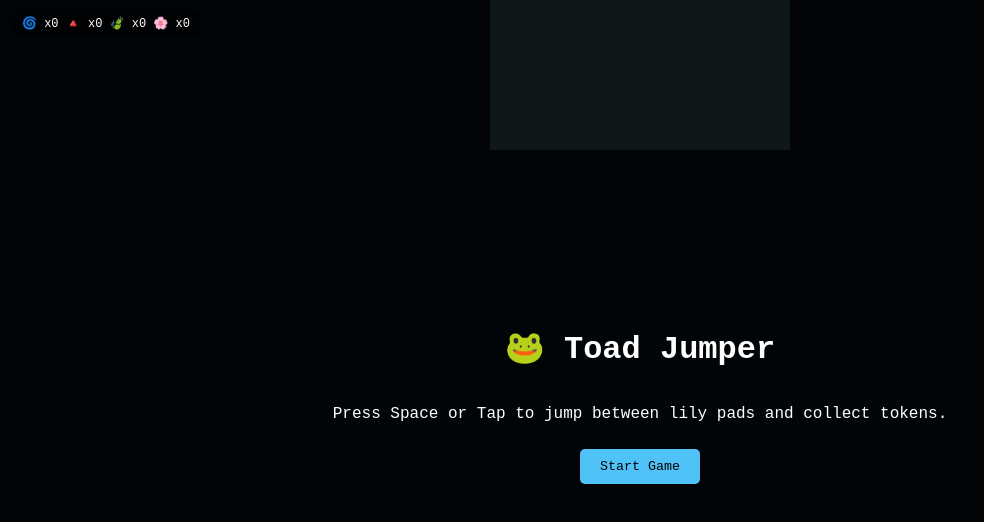
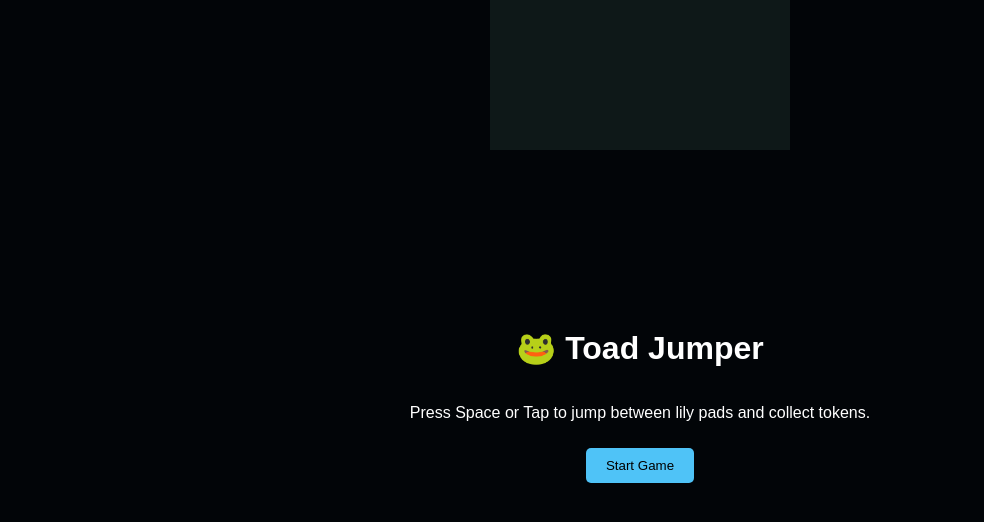
Before and after one commit to jarno3636/Toad-Jumpers, a plain HTML site: page index.html in a window 1280 px wide. Shown: the whole page, without its empty margins (0-984 px from the left). Drawn offline with Linux system fonts and the light colour scheme.

Commit message:
Add files via upload

```diff
--- a/index.html
+++ b/index.html
@@ -7,17 +7,14 @@
   <link rel="stylesheet" href="style.css" />
 </head>
 <body>
-  <!-- START SCREEN -->
   <div id="startScreen" class="overlay">
     <h1>🐸 Toad Jumper</h1>
     <p>Press Space or Tap to jump between lily pads and collect tokens.</p>
     <button id="startButton">Start Game</button>
   </div>
 
-  <!-- CANVAS -->
   <canvas id="gameCanvas"></canvas>
 
-  <!-- GAME OVER SCREEN -->
   <div id="gameOverScreen" class="overlay hidden">
     <h1>Game Over</h1>
     <p id="finalScore"></p>
@@ -25,27 +22,16 @@
     <button id="shareButton">Share on Farcaster</button>
   </div>
 
-  <!-- LORE PAGE (hidden by default) -->
   <div id="lorePage" class="overlay hidden">
     <button id="closeLore">← Back</button>
-    <div id="rune1" class="rune-section">
-      <img src="assets/rune1.png" alt="Rune I">
+    <div class="rune-section" id="rune1">
+      <img src="assets/images/A_hand-drawn_and_aged_parchment_illustration_title.png" alt="Rune I Scroll">
       <h2>🌕 Rune I: The Croak Awakens</h2>
       <p id="rune1Text" class="locked">🔒 Collect 1 Lotus Spore to unlock.</p>
     </div>
-    <!-- Run II & III sections... -->
     <button id="castLore">Cast This Lore</button>
   </div>
 
-  <!-- TOKEN HUD -->
-  <div id="tokenHUD">
-    <span id="tobyCount">🌀 x0</span>
-    <span id="patienceCount">🔺 x0</span>
-    <span id="taboshiCount">🍃 x0</span>
-    <span id="lotusCount">🌸 x0</span>
-  </div>
-
-  <!-- LEADERBOARD -->
   <div id="leaderboardContainer" class="overlay hidden">
     <button id="closeLeaderboard">← Back</button>
     <h2>🏆 Leaderboard</h2>
@@ -57,20 +43,19 @@
     <button id="shareLeaderboard">Share My Rank</button>
   </div>
 
-  <!-- AVATAR & ACHIEVEMENTS -->
   <div id="avatarPage" class="overlay hidden">
     <button id="closeAvatar">← Back</button>
     <h2>Your Frog Customization</h2>
     <div id="avatarPreview"></div>
     <div id="gearSlots"></div>
   </div>
+
   <div id="achievementsPage" class="overlay hidden">
     <button id="closeAchievements">← Back</button>
     <h2>Achievements</h2>
     <ul id="achievementsList"></ul>
   </div>
 
-  <!-- SCRIPTS -->
   <script src="scripts/game.js"></script>
   <script src="scripts/share.js"></script>
   <script src="scripts/lore.js"></script>
--- a/style.css
+++ b/style.css
@@ -4,9 +4,13 @@ body, html {
   overflow:hidden;
   background:#0a1a2a;
   color:#fff;
-  font-family: 'Press Start 2P', monospace;
+  font-family: 'Press Start 2P', sans-serif;
 }
-canvas { display:block; margin:0 auto; background:#477; }
+canvas {
+  display:block;
+  margin:0 auto;
+  background:#477;
+}
 .overlay {
   position:absolute; top:0; left:0;
   width:100%; height:100%;
@@ -16,12 +20,9 @@ canvas { display:block; margin:0 auto; background:#477; }
 }
 .overlay.hidden { display:none; }
 button {
-  padding:10px 20px;
-  margin:10px;
-  background:#4fc3f7;
-  border:none;
-  border-radius:5px;
-  cursor:pointer;
+  padding:10px 20px; margin:10px;
+  background:#4fc3f7; border:none;
+  border-radius:5px; cursor:pointer;
   font-family: inherit;
 }
 #tokenHUD {
```
